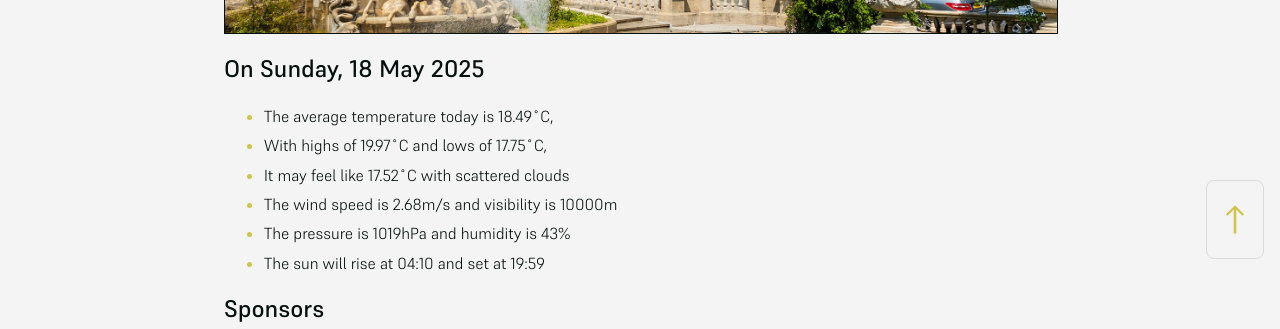
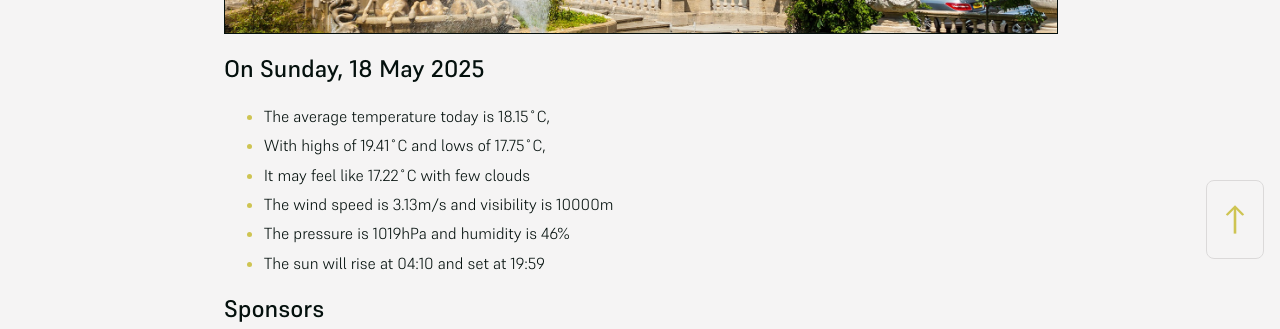
Before and after one commit to mat-0/cheltenham-open-data, a Jekyll site: the page built from index.md, in a window 1280 px wide. Shown: the part 625-954 px from the top of the page. Built offline with Jekyll 4.4.1, drawn with Linux system fonts in a browser that asks for light colours.

Commit message:
Updated 2025-05-18 16:57:58

```diff
--- a/index.md
+++ b/index.md
@@ -10,11 +10,11 @@ seo: Menu
 <!-- weather_marker starts -->
 ## On Sunday, 18 May 2025
 
-- The average temperature today is 18.49˚C,
-- With highs of 19.97˚C and lows of 17.75˚C,
-- It may feel like 17.52˚C with scattered clouds
-- The wind speed is 2.68m/s and visibility is 10000m
-- The pressure is 1019hPa and humidity is 43%
+- The average temperature today is 18.15˚C,
+- With highs of 19.41˚C and lows of 17.75˚C,
+- It may feel like 17.22˚C with few clouds
+- The wind speed is 3.13m/s and visibility is 10000m
+- The pressure is 1019hPa and humidity is 46%
 - The sun will rise at 04:10 and set at 19:59
 
 <!-- weather_marker ends -->
```
Also changed, not shown: _data/flood.json (+5 -48 lines), _pages/news.md (+9 -9 lines).
